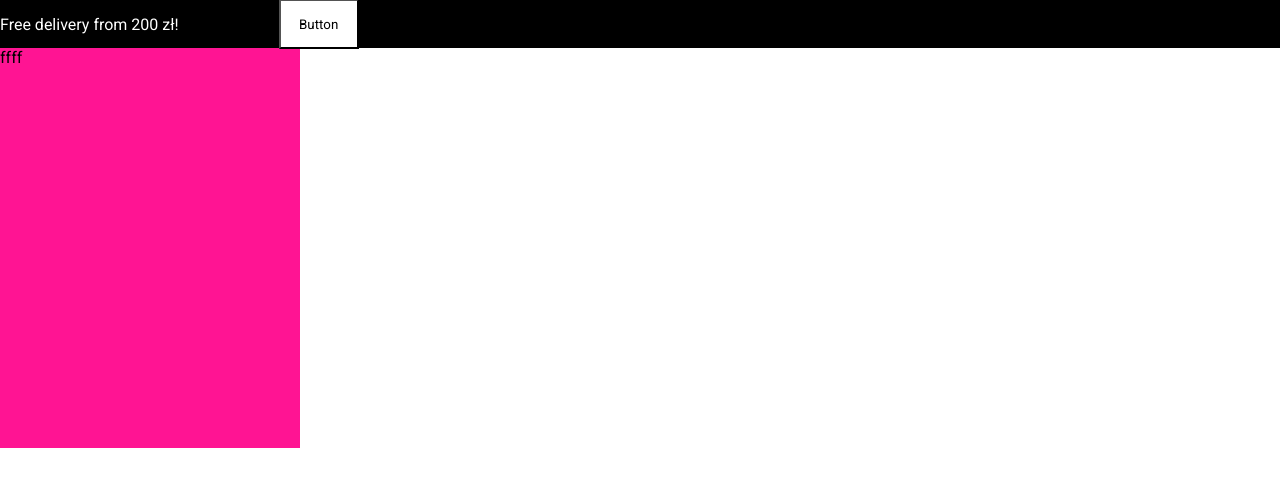
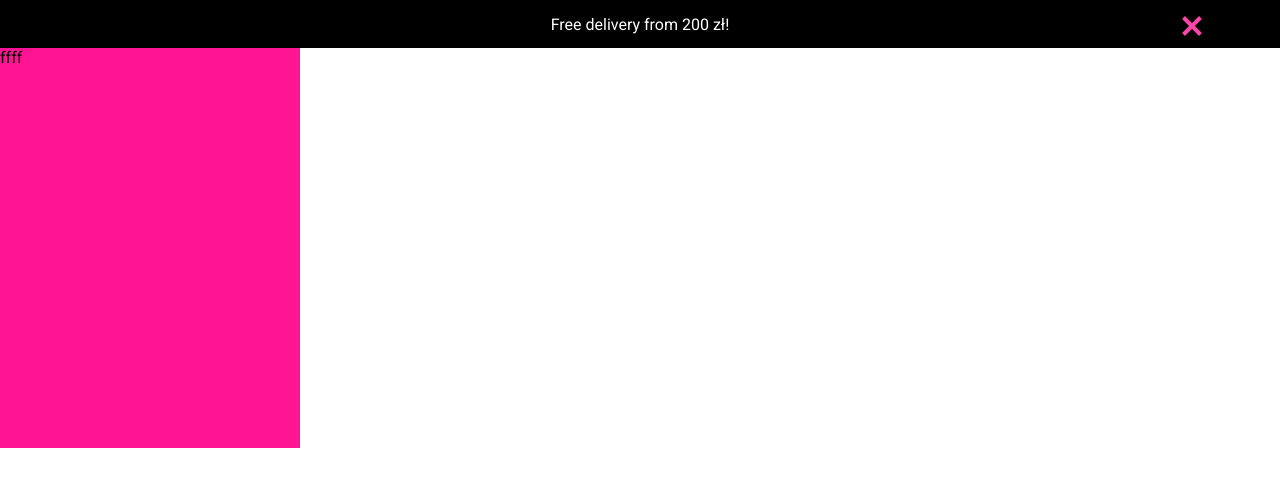
Before and after one commit to ovdekris/perfumes, a React (Create React App) app: page / in a window 1280 px wide. Shown: the top 486 px of the page. Built offline with nearby package versions, Linux system fonts and the light colour scheme.

Commit message:
Create backets path and styling module window for information about delivery

```diff
--- a/src/MainPage/Module/Module.js
+++ b/src/MainPage/Module/Module.js
@@ -3,11 +3,10 @@ function Module({setOpenModule}){
     return(
         <div className={style.container}>
             <div className={style.description}>Free delivery from 200 zł!</div>
-            <button className={style.button} onClick={()=>{
+            <div className={style.button} onClick={()=>{
                     setOpenModule(false)
             }}>
-                Button
-            </button>
+            </div>
         </div>
     )
 }
--- a/src/MainPage/Module/Module.module.css
+++ b/src/MainPage/Module/Module.module.css
@@ -5,17 +5,25 @@
     background-color: black;
     display: flex;
     align-items: center;
+    justify-content: center;
 }
 .button{
-    justify-content: flex-end;
-    width: 80px;
-    height: 50px;
-    background-color: white;
-    margin-left: 100px;
+    position: absolute;
+    right: 100px;
+    cursor: pointer;
+}
+.button:before, .button:after {
+    content: "";
+    position: absolute;
+    width: 24px;
+    height: 4px;
+    background: #FC46AA;}
+.button:before {
+    transform: rotate(45deg);
+}
+.button:after {
+    transform: rotate(-45deg);
 }
 .description{
     color: white;
 }
-.paragraph{
-    color: white;
-}
```
